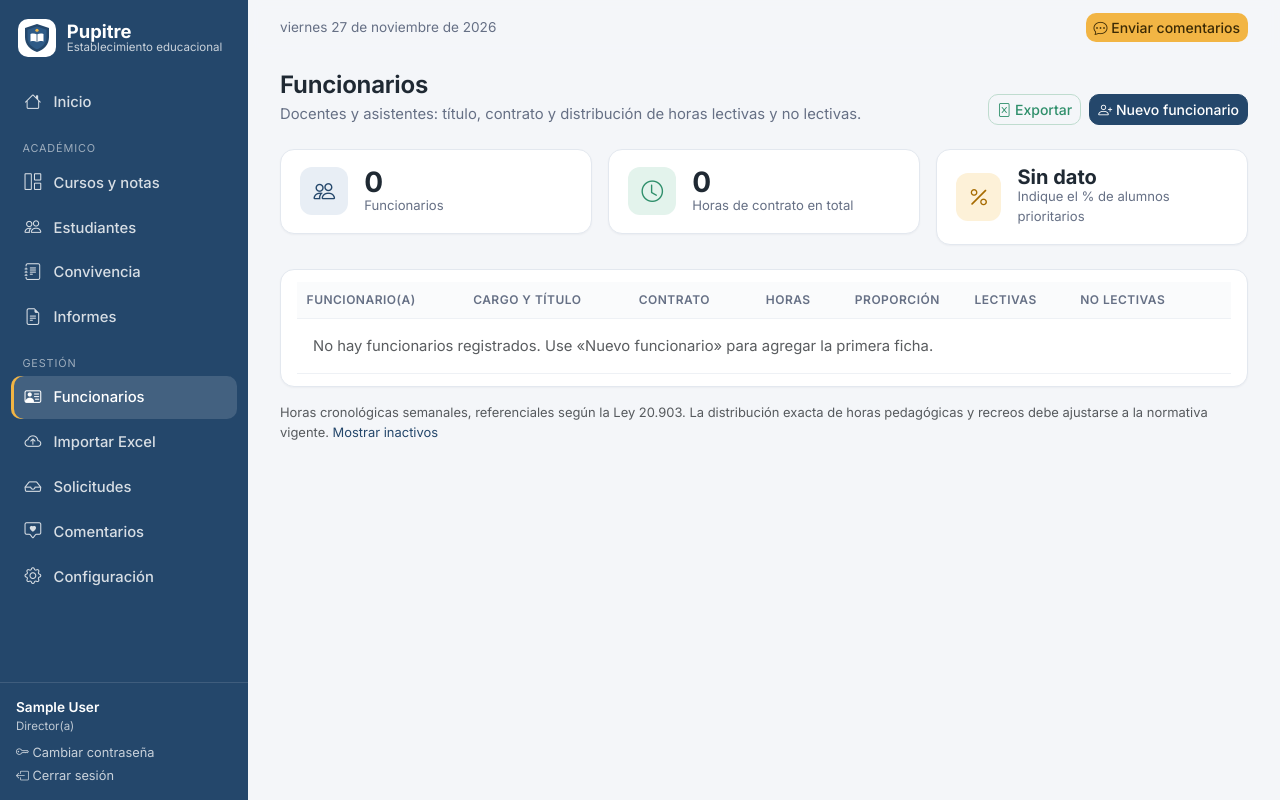
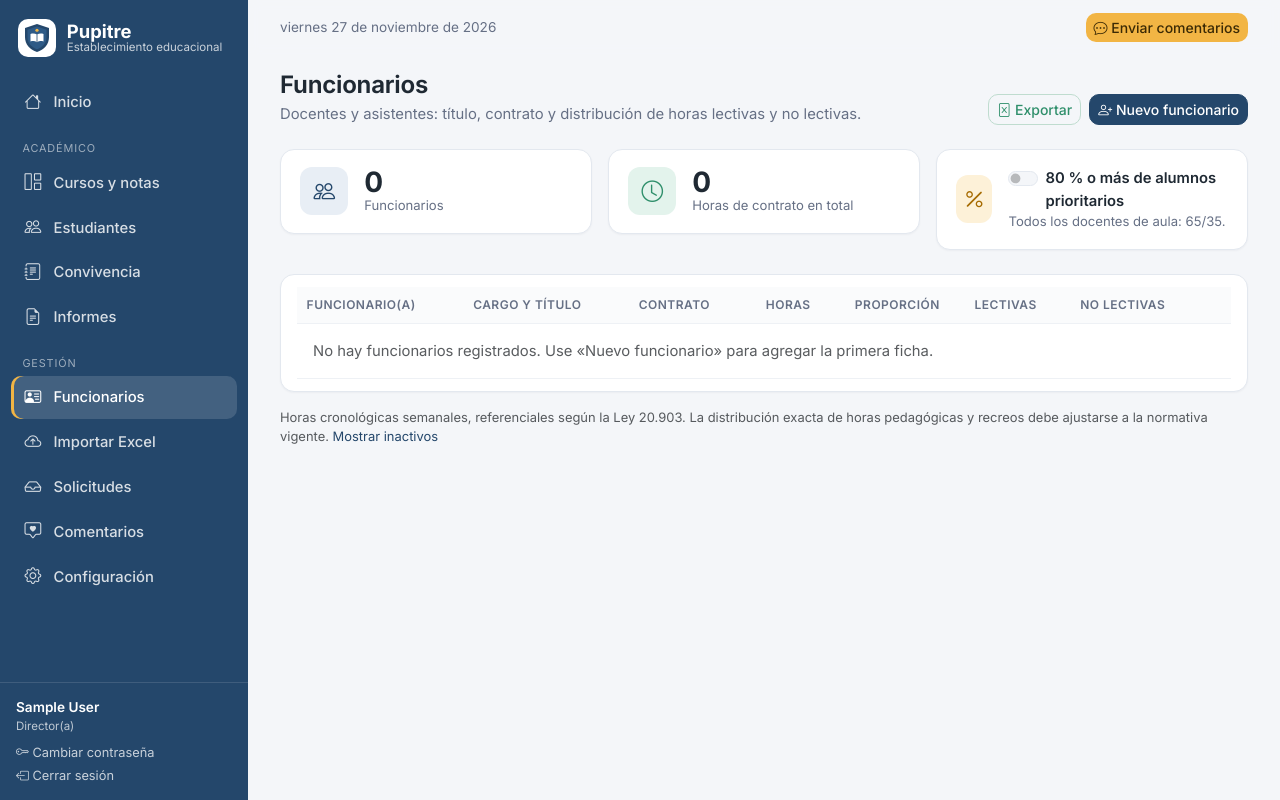
Before and after one commit to jalvflores-cmd/Pupitre, a Django app: page /funcionarios/ in a window 1280 px wide. Run offline with Django 5.2, Linux system fonts and the light colour scheme; the visitor is signed in with stand-in values (Sample User, id 1); data that the repository does not hold is empty; some libraries are stand-ins or nearby versions.

Commit message:
Casilla de 80 % o más de alumnos prioritarios en lugar del porcentaje
Co-Authored-By: Claude Opus 5.5 <noreply@anthropic.com>
Claude-Session: https://claude.ai/code/session_018Jv7vf3c59FCTdL36fgHkH

```diff
--- a/academico/models.py
+++ b/academico/models.py
@@ -26,9 +26,9 @@ class Establecimiento(models.Model):
     telefono = models.CharField("teléfono", max_length=50, blank=True)
     director = models.CharField("nombre del director(a)", max_length=200, blank=True)
     jefe_utp = models.CharField("nombre del jefe(a) de UTP", max_length=200, blank=True)
-    porcentaje_prioritarios = models.DecimalField(
-        "% de alumnos prioritarios", max_digits=5, decimal_places=2, null=True, blank=True,
-        help_text="Con 80 % o más, los docentes de pre-kínder a 4° básico tienen proporción 60/40 (Ley 20.903).")
+    alta_concentracion = models.BooleanField(
+        "establecimiento con 80 % o más de alumnos prioritarios", default=False,
+        help_text="Si se marca, los docentes de pre-kínder a 4° básico tienen proporción 60/40 (Ley 20.903).")
 
     class Meta:
         verbose_name = "establecimiento"
@@ -36,10 +36,6 @@ class Establecimiento(models.Model):
 
     def __str__(self):
         return self.nombre
-
-    @property
-    def alta_concentracion(self):
-        return self.porcentaje_prioritarios is not None and self.porcentaje_prioritarios >= 80
 
     @classmethod
     def actual(cls):
--- a/academico/urls.py
+++ b/academico/urls.py
@@ -23,6 +23,7 @@ urlpatterns = [
     path("comentarios/", views.comentarios, name="comentarios"),
     path("comentarios/enviar/", views.comentario_enviar, name="comentario_enviar"),
     path("funcionarios/", views.funcionarios, name="funcionarios"),
+    path("funcionarios/prioritarios/", views.prioritarios, name="prioritarios"),
     path("funcionarios/nuevo/", views.funcionario_form, name="funcionario_crear"),
     path("funcionarios/<int:pk>/editar/", views.funcionario_form, name="funcionario_editar"),
     path("convivencia/", views.convivencia, name="convivencia"),
--- a/academico/views.py
+++ b/academico/views.py
@@ -594,7 +594,19 @@ def funcionario_form(request, pk=None):
     return render(request, "academico/form.html", {
         "form": form, "titulo": "Editar funcionario(a)" if pk else "Nuevo funcionario(a)",
         "ayuda": "La proporción lectiva/no lectiva se calcula sola: 65/35 en general, y 60/40 para docentes de "
-                 "pre-kínder a 4° básico si el establecimiento tiene 80 % o más de alumnos prioritarios. "
+                 "pre-kínder a 4° básico si el establecimiento está marcado con 80 % o más de alumnos prioritarios. "
                  "Puede fijarla a mano si corresponde otra.",
         "volver": ("funcionarios", None),
     })
+
+
+@login_required
+@solo_gestion
+@require_POST
+def prioritarios(request):
+    est = Establecimiento.actual()
+    est.alta_concentracion = request.POST.get("alta_concentracion") == "on"
+    est.save()
+    messages.success(request, "Proporción actualizada: " + (
+        "docentes de pre-kínder a 4° básico con 60/40." if est.alta_concentracion else "todos los docentes con 65/35."))
+    return redirect("funcionarios")
--- a/templates/academico/funcionarios.html
+++ b/templates/academico/funcionarios.html
@@ -13,9 +13,16 @@
   <div class="col-md-4"><div class="card p-kpi"><div class="icono ic-azul"><i class="bi bi-people"></i></div><div><div class="valor">{{ filas|length }}</div><div class="etiqueta">Funcionarios</div></div></div></div>
   <div class="col-md-4"><div class="card p-kpi"><div class="icono ic-verde"><i class="bi bi-clock"></i></div><div><div class="valor">{{ total_horas|floatformat:"-1" }}</div><div class="etiqueta">Horas de contrato en total</div></div></div></div>
   <div class="col-md-4"><div class="card p-kpi"><div class="icono ic-amarillo"><i class="bi bi-percent"></i></div><div>
-    <div class="valor fs-5">{% if est.porcentaje_prioritarios is not None %}{{ est.porcentaje_prioritarios|floatformat:"-1" }} % prioritarios{% else %}Sin dato{% endif %}</div>
-    <div class="etiqueta">{% if est.alta_concentracion %}Alta concentración: 60/40 en pre-kínder a 4° básico{% elif est.porcentaje_prioritarios is not None %}Bajo 80 %: todos los docentes 65/35{% else %}Indique el % de alumnos prioritarios{% endif %}
-      {% if es_gestion and est.pk %} · <a href="{% url 'admin:academico_establecimiento_change' est.pk %}">editar</a>{% endif %}</div></div></div></div>
+    {% if es_gestion %}
+    <form method="post" action="{% url 'prioritarios' %}">{% csrf_token %}
+      <div class="form-check form-switch mb-0">
+        <input class="form-check-input" type="checkbox" role="switch" id="alta" name="alta_concentracion" {% if est.alta_concentracion %}checked{% endif %} onchange="this.form.submit()">
+        <label class="form-check-label fw-semibold" for="alta">80 % o más de alumnos prioritarios</label>
+      </div>
+    </form>
+    {% else %}<div class="fw-semibold">{% if est.alta_concentracion %}80 % o más de alumnos prioritarios{% else %}Menos de 80 % de alumnos prioritarios{% endif %}</div>{% endif %}
+    <div class="etiqueta">{% if est.alta_concentracion %}Pre-kínder a 4° básico: 60/40. Resto: 65/35.{% else %}Todos los docentes de aula: 65/35.{% endif %}</div>
+  </div></div></div>
 </div>
 <div class="card p-2 p-lg-3">
   <div class="table-responsive"><table class="table table-hover align-middle">
```
Also changed, not shown: academico/tests.py (+6 -2 lines), academico/migrations/0006_casilla_prioritarios.py (added).
